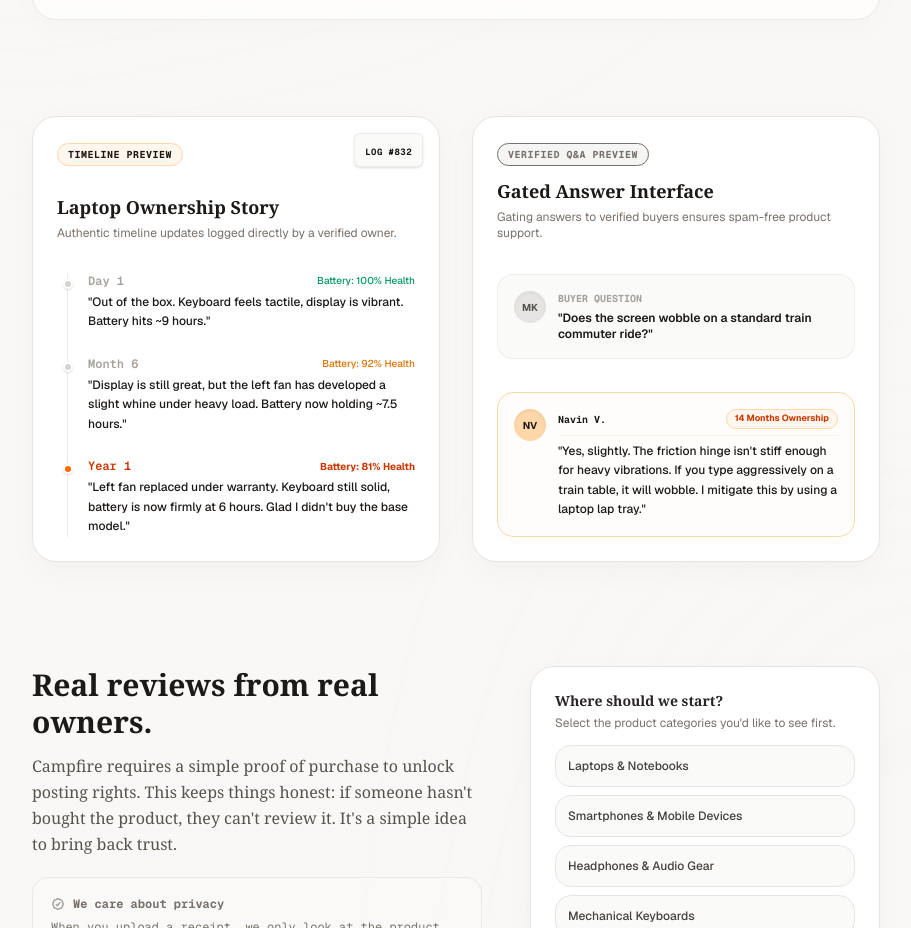
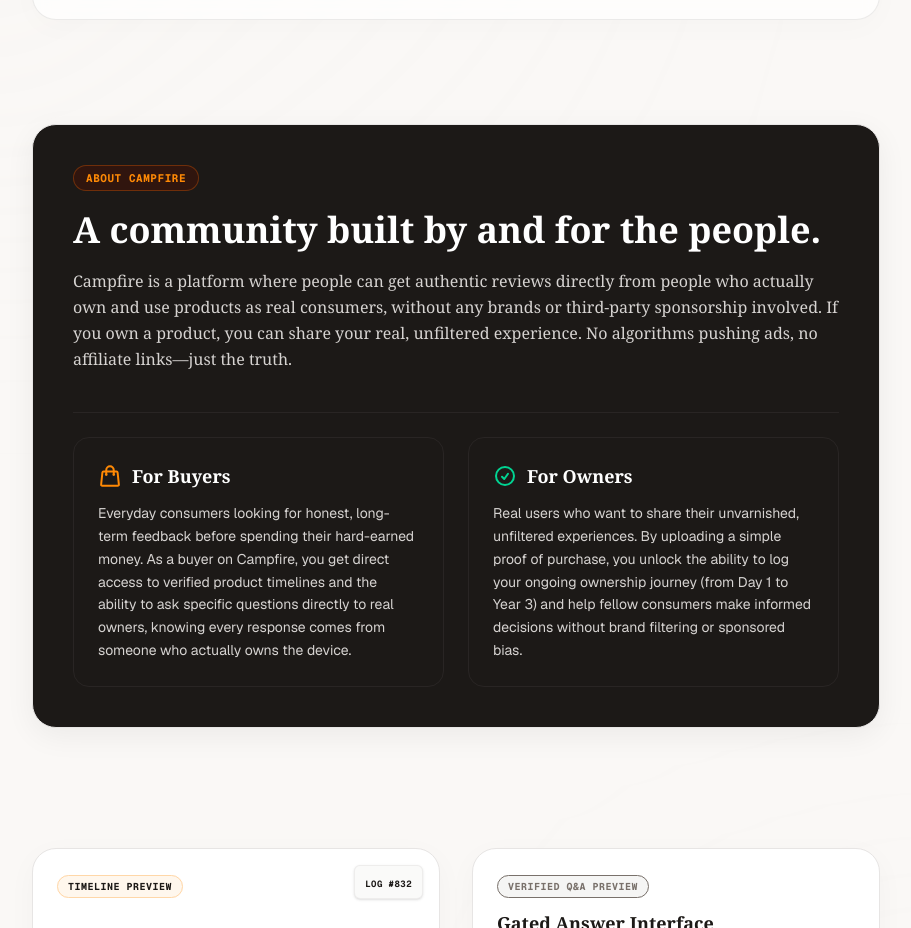
Before and after one commit to Hexraei/Campfire, a Next.js app in the folder apps/web/: page / in a window 1280 px wide. Shown: the part 873-1801 px from the top of the page, without its empty margins (184-1095 px from the left). Built offline with nearby package versions, Linux system fonts and the light colour scheme; no server answers.

Commit message:
Add About Us, For Buyers, and For Owners sections to landing page

```diff
--- a/apps/web/src/app/page.tsx
+++ b/apps/web/src/app/page.tsx
@@ -196,6 +196,49 @@
                 <div className="font-serif font-bold text-sm text-stone-850 mt-2">Making a guess</div>
                 <p className="text-xs text-stone-500 leading-relaxed font-medium text-orange-900">
                   You eventually just buy it and hope for the best, because finding a genuine long-term review is too difficult.
+                </p>
+              </div>
+            </div>
+          </section>
+
+          {/* New Section: What We Are Building (About Us, Buyers & Owners) */}
+          <section className="p-8 md:p-10 rounded-3xl border border-stone-200 bg-stone-900 text-stone-100 shadow-[0_8px_30px_rgb(0,0,0,0.06)] flex flex-col gap-10 my-4 md:my-6">
+            <div className="flex flex-col gap-4 max-w-3xl">
+              <span className="text-[11px] font-mono font-bold text-orange-400 bg-orange-950/50 border border-orange-500/30 px-3 py-1 rounded-full uppercase tracking-wider w-fit">
+                About Campfire
+              </span>
+              <h2 className="text-2xl md:text-4xl font-serif font-bold text-white leading-tight">
+                A community built by and for the people.
+              </h2>
+              <p className="text-sm md:text-base text-stone-300 leading-relaxed font-serif">
+                Campfire is a platform where people can get authentic reviews directly from people who actually own and use products as real consumers, without any brands or third-party sponsorship involved. If you own a product, you can share your real, unfiltered experience. No algorithms pushing ads, no affiliate links—just the truth.
+              </p>
+            </div>
+
+            <div className="grid grid-cols-1 md:grid-cols-2 gap-6 pt-6 border-t border-stone-800">
+              {/* For Buyers */}
+              <div className="flex flex-col gap-3 p-6 rounded-2xl bg-stone-850 border border-stone-800">
+                <div className="flex items-center gap-2.5 text-orange-400">
+                  <svg className="w-6 h-6" fill="none" viewBox="0 0 24 24" stroke="currentColor" strokeWidth={2}>
+                    <path strokeLinecap="round" strokeLinejoin="round" d="M15.75 10.5V6a3.75 3.75 0 1 0-7.5 0v4.5m11.356-1.993 1.263 12c.07.665-.45 1.243-1.119 1.243H4.25a1.125 1.125 0 0 1-1.12-1.243l1.264-12A1.125 1.125 0 0 1 5.513 7.5h12.974c.576 0 1.059.435 1.119 1.007ZM8.625 10.5a.375.375 0 1 1-.75 0 .375.375 0 0 1 .75 0Zm7.5 0a.375.375 0 1 1-.75 0 .375.375 0 0 1 .75 0Z" />
+                  </svg>
+                  <h3 className="font-serif font-bold text-lg text-white">For Buyers</h3>
+                </div>
+                <p className="text-xs md:text-sm text-stone-300 leading-relaxed">
+                  Everyday consumers looking for honest, long-term feedback before spending their hard-earned money. As a buyer on Campfire, you get direct access to verified product timelines and the ability to ask specific questions directly to real owners, knowing every response comes from someone who actually owns the device.
+                </p>
+              </div>
+
+              {/* For Owners */}
+              <div className="flex flex-col gap-3 p-6 rounded-2xl bg-stone-850 border border-stone-800">
+                <div className="flex items-center gap-2.5 text-emerald-400">
+                  <svg className="w-6 h-6" fill="none" viewBox="0 0 24 24" stroke="currentColor" strokeWidth={2}>
+                    <path strokeLinecap="round" strokeLinejoin="round" d="M9 12.75 11.25 15 15 9.75M21 12a9 9 0 1 1-18 0 9 9 0 0 1 18 0Z" />
+                  </svg>
+                  <h3 className="font-serif font-bold text-lg text-white">For Owners</h3>
+                </div>
+                <p className="text-xs md:text-sm text-stone-300 leading-relaxed">
+                  Real users who want to share their unvarnished, unfiltered experiences. By uploading a simple proof of purchase, you unlock the ability to log your ongoing ownership journey (from Day 1 to Year 3) and help fellow consumers make informed decisions without brand filtering or sponsored bias.
                 </p>
               </div>
             </div>
```
